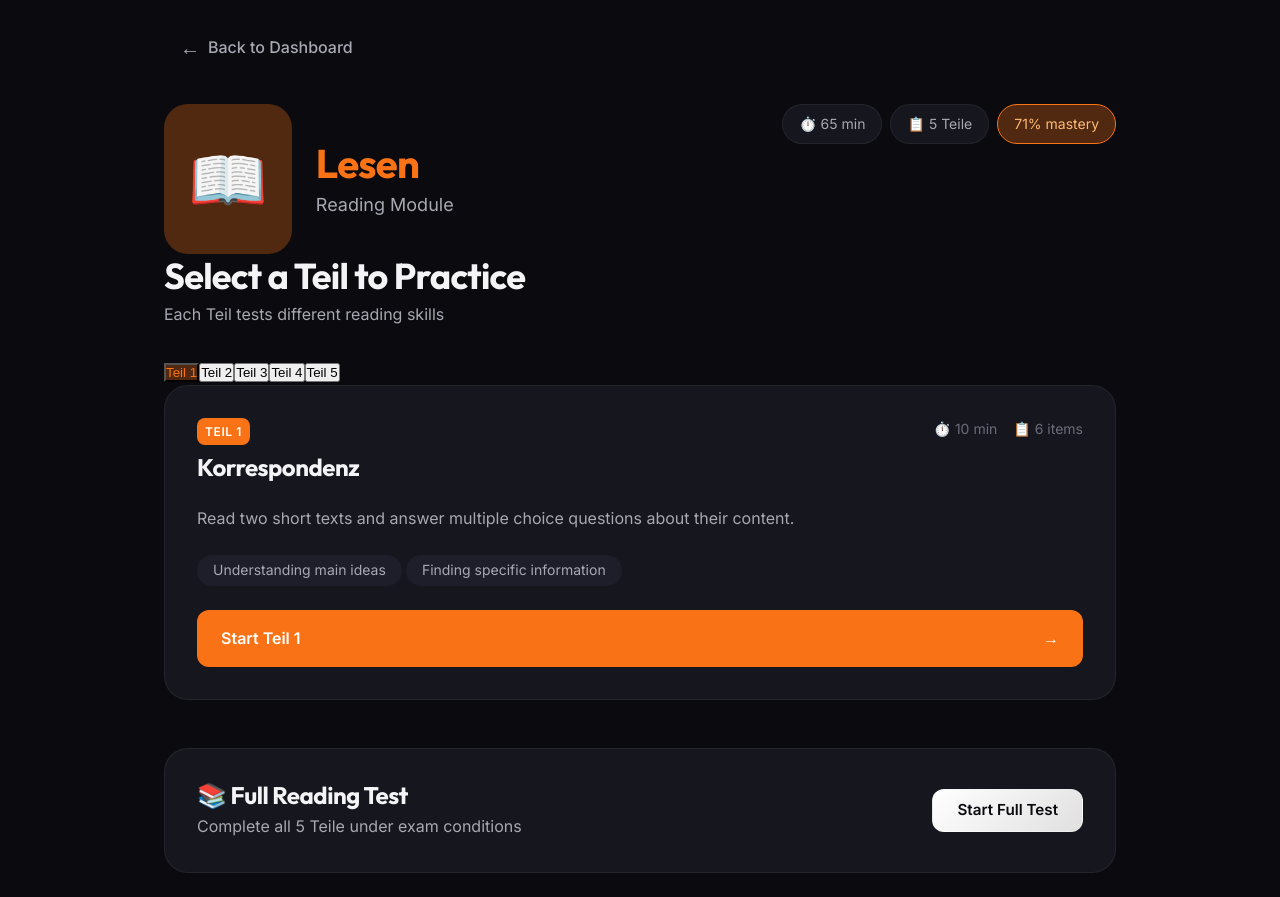
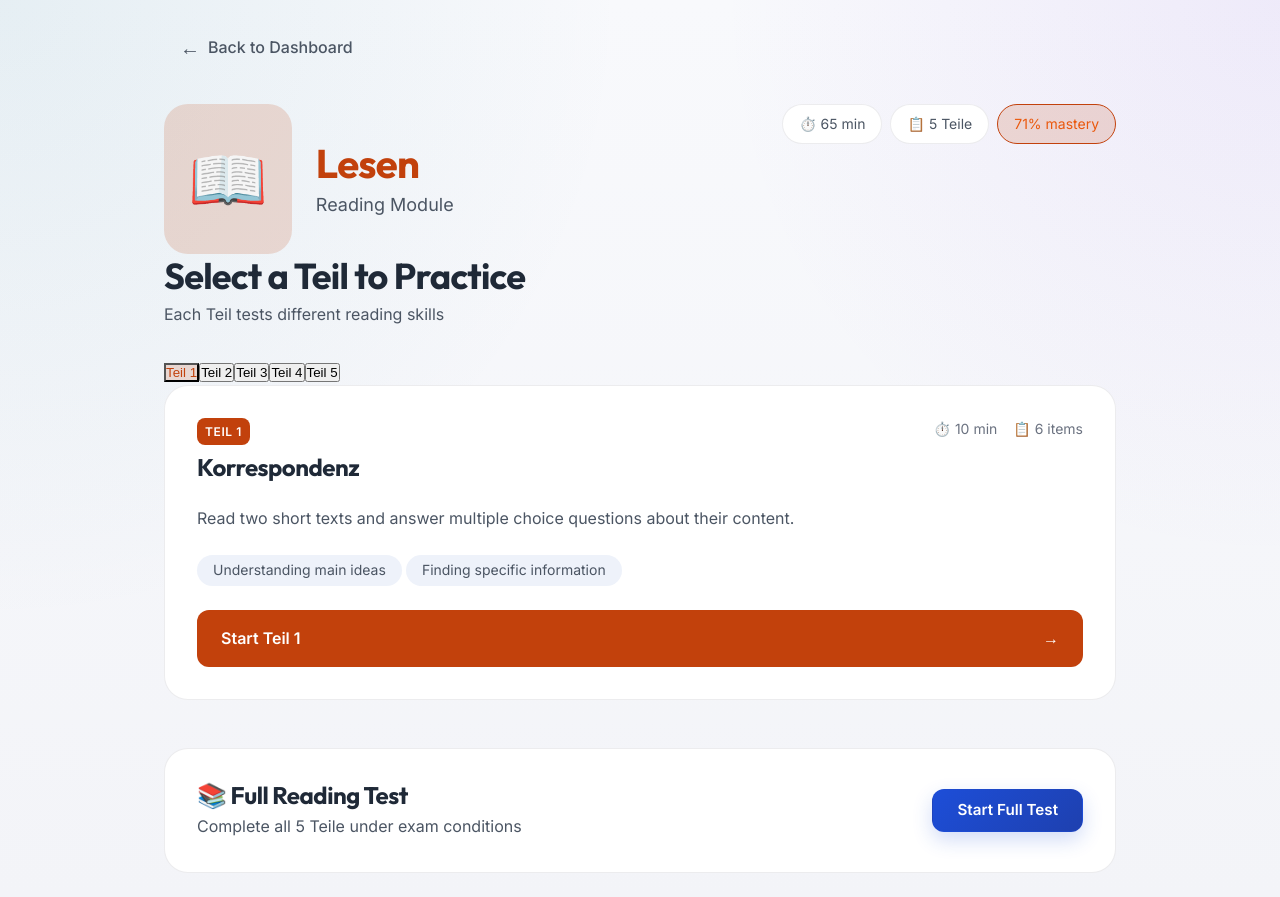
Before and after one commit to codebytamla/goetheapp, a SvelteKit app: page /lesen in a window 1280 px wide. Built offline with nearby package versions, Linux system fonts and the light colour scheme.

Commit message:
before claude redesign it

```diff
--- a/src/app.css
+++ b/src/app.css
@@ -3,36 +3,36 @@
 
 :root {
   /* Color Palette */
-  --bg-primary: #0a0a0f;
-  --bg-secondary: #12121a;
-  --bg-card: #16161f;
-  --bg-card-hover: #1c1c28;
-  --bg-elevated: #1e1e2a;
+  --bg-primary: #f3f4f8;
+  --bg-secondary: #e8edf5;
+  --bg-card: #ffffff;
+  --bg-card-hover: #f8faff;
+  --bg-elevated: #eef2fa;
 
-  --text-primary: #f4f4f6;
-  --text-secondary: #a8a8b3;
-  --text-muted: #6b6b7a;
+  --text-primary: #1f2937;
+  --text-secondary: #4b5563;
+  --text-muted: #6b7280;
 
-  --border-subtle: rgba(255, 255, 255, 0.06);
-  --border-default: rgba(255, 255, 255, 0.1);
-  --border-strong: rgba(255, 255, 255, 0.15);
+  --border-subtle: rgba(15, 23, 42, 0.08);
+  --border-default: rgba(15, 23, 42, 0.16);
+  --border-strong: rgba(15, 23, 42, 0.24);
 
   /* Module Accent Colors */
-  --reading-primary: #f97316;
-  --reading-secondary: #fdba74;
-  --reading-glow: rgba(249, 115, 22, 0.3);
+  --reading-primary: #c2410c;
+  --reading-secondary: #ea580c;
+  --reading-glow: rgba(194, 65, 12, 0.16);
 
-  --listening-primary: #06b6d4;
-  --listening-secondary: #67e8f9;
-  --listening-glow: rgba(6, 182, 212, 0.3);
+  --listening-primary: #0e7490;
+  --listening-secondary: #0891b2;
+  --listening-glow: rgba(14, 116, 144, 0.16);
 
-  --writing-primary: #8b5cf6;
-  --writing-secondary: #c4b5fd;
-  --writing-glow: rgba(139, 92, 246, 0.3);
+  --writing-primary: #6d28d9;
+  --writing-secondary: #8b5cf6;
+  --writing-glow: rgba(109, 40, 217, 0.16);
 
-  --speaking-primary: #10b981;
-  --speaking-secondary: #6ee7b7;
-  --speaking-glow: rgba(16, 185, 129, 0.3);
+  --speaking-primary: #0f766e;
+  --speaking-secondary: #0d9488;
+  --speaking-glow: rgba(15, 118, 110, 0.16);
 
   /* Typography */
   --font-heading: 'Outfit', sans-serif;
@@ -55,9 +55,9 @@
   --radius-full: 9999px;
 
   /* Shadows */
-  --shadow-sm: 0 2px 8px rgba(0, 0, 0, 0.3);
-  --shadow-md: 0 8px 24px rgba(0, 0, 0, 0.4);
-  --shadow-lg: 0 16px 48px rgba(0, 0, 0, 0.5);
+  --shadow-sm: 0 2px 8px rgba(15, 23, 42, 0.08);
+  --shadow-md: 0 10px 30px rgba(15, 23, 42, 0.12);
+  --shadow-lg: 0 18px 46px rgba(15, 23, 42, 0.16);
   --shadow-glow: 0 0 60px -12px;
 
   /* Transitions */
@@ -77,11 +77,15 @@ html {
   font-size: 16px;
   -webkit-font-smoothing: antialiased;
   -moz-osx-font-smoothing: grayscale;
+  color-scheme: light;
 }
 
 body {
   font-family: var(--font-body);
-  background: var(--bg-primary);
+  background:
+    radial-gradient(circle at 0% 0%, rgba(14, 116, 144, 0.08) 0%, transparent 40%),
+    radial-gradient(circle at 100% 0%, rgba(109, 40, 217, 0.07) 0%, transparent 36%),
+    linear-gradient(180deg, #f8f9fc 0%, var(--bg-primary) 100%);
   color: var(--text-primary);
   line-height: 1.6;
   min-height: 100vh;
@@ -141,14 +145,15 @@ a {
 }
 
 .btn-primary {
-  background: linear-gradient(135deg, #fff 0%, #e0e0e0 100%);
-  color: var(--bg-primary);
-  border-color: rgba(255, 255, 255, 0.2);
+  background: linear-gradient(135deg, #1d4ed8 0%, #1e40af 100%);
+  color: #ffffff;
+  border-color: rgba(29, 78, 216, 0.28);
+  box-shadow: 0 8px 20px rgba(29, 78, 216, 0.2);
 }
 
 .btn-primary:hover {
   transform: translateY(-2px);
-  box-shadow: 0 8px 24px rgba(255, 255, 255, 0.15);
+  box-shadow: 0 12px 28px rgba(29, 78, 216, 0.28);
 }
 
 .btn-secondary {
@@ -170,7 +175,7 @@ a {
 
 .btn-ghost:hover {
   color: var(--text-primary);
-  background: var(--bg-card);
+  background: var(--bg-elevated);
 }
 
 .btn-lg {
@@ -185,17 +190,19 @@ a {
   border: 1px solid var(--border-subtle);
   border-radius: var(--radius-xl);
   padding: var(--space-xl);
+  box-shadow: var(--shadow-sm);
   transition: all var(--transition-normal);
 }
 
 .card:hover {
   background: var(--bg-card-hover);
   border-color: var(--border-default);
+  box-shadow: var(--shadow-md);
   transform: translateY(-4px);
 }
 
 .card-glass {
-  background: rgba(22, 22, 31, 0.7);
+  background: rgba(255, 255, 255, 0.78);
   backdrop-filter: blur(20px);
   -webkit-backdrop-filter: blur(20px);
 }
--- a/src/routes/+page.svelte
+++ b/src/routes/+page.svelte
@@ -205,7 +205,7 @@
 		position: absolute;
 		border-radius: 50%;
 		filter: blur(80px);
-		opacity: 0.5;
+		opacity: 0.28;
 		animation: float 8s ease-in-out infinite;
 	}
 
@@ -432,36 +432,53 @@
 		display: flex;
 		flex-direction: column;
 		padding: var(--space-xl);
-		background: var(--bg-card);
-		border: 1px solid var(--border-subtle);
-		border-radius: var(--radius-xl);
-		transition: all var(--transition-normal);
+		background: #ffffff;
+		border: 1px solid rgba(15, 23, 42, 0.08);
+		border-radius: 1.75rem;
+		box-shadow: 0 8px 26px rgba(15, 23, 42, 0.08);
+		transition: none;
 		animation: slideUp 0.5s ease forwards;
 		opacity: 0;
 		cursor: pointer;
 		text-decoration: none;
 	}
 
-	.module-card:hover {
-		background: var(--bg-card-hover);
-		border-color: var(--border-default);
-		transform: translateY(-8px);
-	}
-
-	.module-card.reading:hover { box-shadow: var(--shadow-glow) var(--reading-glow); }
-	.module-card.listening:hover { box-shadow: var(--shadow-glow) var(--listening-glow); }
-	.module-card.writing:hover { box-shadow: var(--shadow-glow) var(--writing-glow); }
-	.module-card.speaking:hover { box-shadow: var(--shadow-glow) var(--speaking-glow); }
-
 	.module-header {
 		display: flex;
-		justify-content: space-between;
+		justify-content: flex-start;
 		align-items: flex-start;
 		margin-bottom: var(--space-lg);
 	}
 
 	.module-icon {
-		font-size: 2.5rem;
+		width: 64px;
+		height: 64px;
+		display: inline-flex;
+		align-items: center;
+		justify-content: center;
+		border-radius: 1rem;
+		background: var(--bg-elevated);
+		color: var(--text-primary);
+	}
+
+	.module-card.reading .module-icon {
+		background: rgba(194, 65, 12, 0.12);
+		color: var(--reading-primary);
+	}
+
+	.module-card.listening .module-icon {
+		background: rgba(14, 116, 144, 0.12);
+		color: var(--listening-primary);
+	}
+
+	.module-card.writing .module-icon {
+		background: rgba(109, 40, 217, 0.12);
+		color: var(--writing-primary);
+	}
+
+	.module-card.speaking .module-icon {
+		background: rgba(15, 118, 110, 0.12);
+		color: var(--speaking-primary);
 	}
 
 	.module-body {
@@ -469,7 +486,7 @@
 	}
 
 	.module-name {
-		font-size: 1.5rem;
+		font-size: 2rem;
 		margin-bottom: 0;
 	}
 
@@ -479,15 +496,15 @@
 	.speaking .module-name { color: var(--speaking-primary); }
 
 	.module-subtitle {
-		font-size: 0.875rem;
+		font-size: 1rem;
 		color: var(--text-muted);
 		margin: var(--space-xs) 0 var(--space-md);
 	}
 
 	.module-description {
-		font-size: 0.875rem;
-		color: var(--text-secondary);
-		line-height: 1.5;
+		font-size: 1.05rem;
+		color: #283341;
+		line-height: 1.45;
 	}
 
 	.module-meta {
@@ -502,8 +519,9 @@
 		display: flex;
 		align-items: center;
 		gap: var(--space-xs);
-		font-size: 0.875rem;
-		color: var(--text-muted);
+		font-size: 1rem;
+		font-weight: 600;
+		color: #5b6472;
 	}
 
 	.module-skills {
@@ -522,28 +540,30 @@
 	}
 
 	.module-cta {
-		display: flex;
+		display: inline-flex;
 		align-items: center;
-		justify-content: space-between;
-		margin-top: var(--space-lg);
-		padding: var(--space-md);
+		gap: var(--space-xs);
+		align-self: flex-start;
+		margin-top: var(--space-md);
+		padding: 0.42rem 0.78rem;
 		background: var(--bg-elevated);
-		border-radius: var(--radius-md);
-		font-weight: 600;
+		border: 1px solid var(--border-subtle);
+		border-radius: var(--radius-full);
+		font-weight: 700;
+		font-size: 0.84rem;
+		letter-spacing: 0.02em;
 		color: var(--text-primary);
-		transition: all var(--transition-fast);
+		transition: none;
 	}
 
-	.module-card:hover .module-cta {
-		background: var(--bg-primary);
-	}
+	.module-card.reading .module-cta { color: var(--reading-primary); border-color: rgba(194, 65, 12, 0.24); }
+	.module-card.listening .module-cta { color: var(--listening-primary); border-color: rgba(14, 116, 144, 0.24); }
+	.module-card.writing .module-cta { color: var(--writing-primary); border-color: rgba(109, 40, 217, 0.24); }
+	.module-card.speaking .module-cta { color: var(--speaking-primary); border-color: rgba(15, 118, 110, 0.24); }
 
 	.cta-arrow {
-		transition: transform var(--transition-fast);
-	}
-
-	.module-card:hover .cta-arrow {
-		transform: translateX(4px);
+		font-size: 1rem;
+		font-weight: 800;
 	}
 
 	/* === Mock Exam Section === */
--- a/src/routes/sprechen/+page.svelte
+++ b/src/routes/sprechen/+page.svelte
@@ -843,7 +843,7 @@
 		gap: var(--space-md);
 		padding: var(--space-lg) var(--space-2xl);
 		background: linear-gradient(135deg, var(--speaking-primary), var(--speaking-secondary));
-		color: var(--bg-primary);
+		color: #ffffff;
 		font-family: var(--font-body);
 		font-size: 1.125rem;
 		font-weight: 700;
@@ -873,7 +873,7 @@
 	:global(.dialog-overlay) {
 		position: fixed;
 		inset: 0;
-		background: rgba(0, 0, 0, 0.7);
+		background: rgba(15, 23, 42, 0.45);
 		backdrop-filter: blur(4px);
 		z-index: 100;
 		animation: fadeIn 0.2s ease forwards;
```
